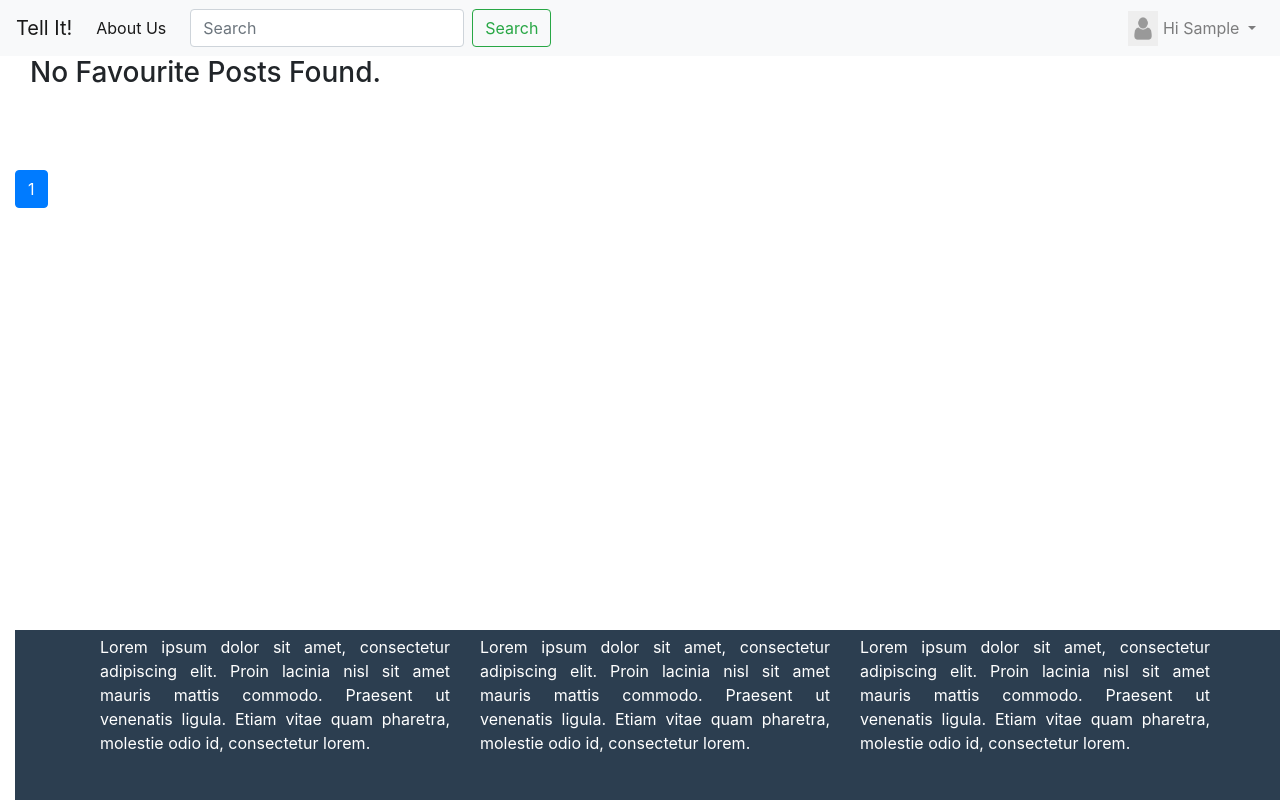
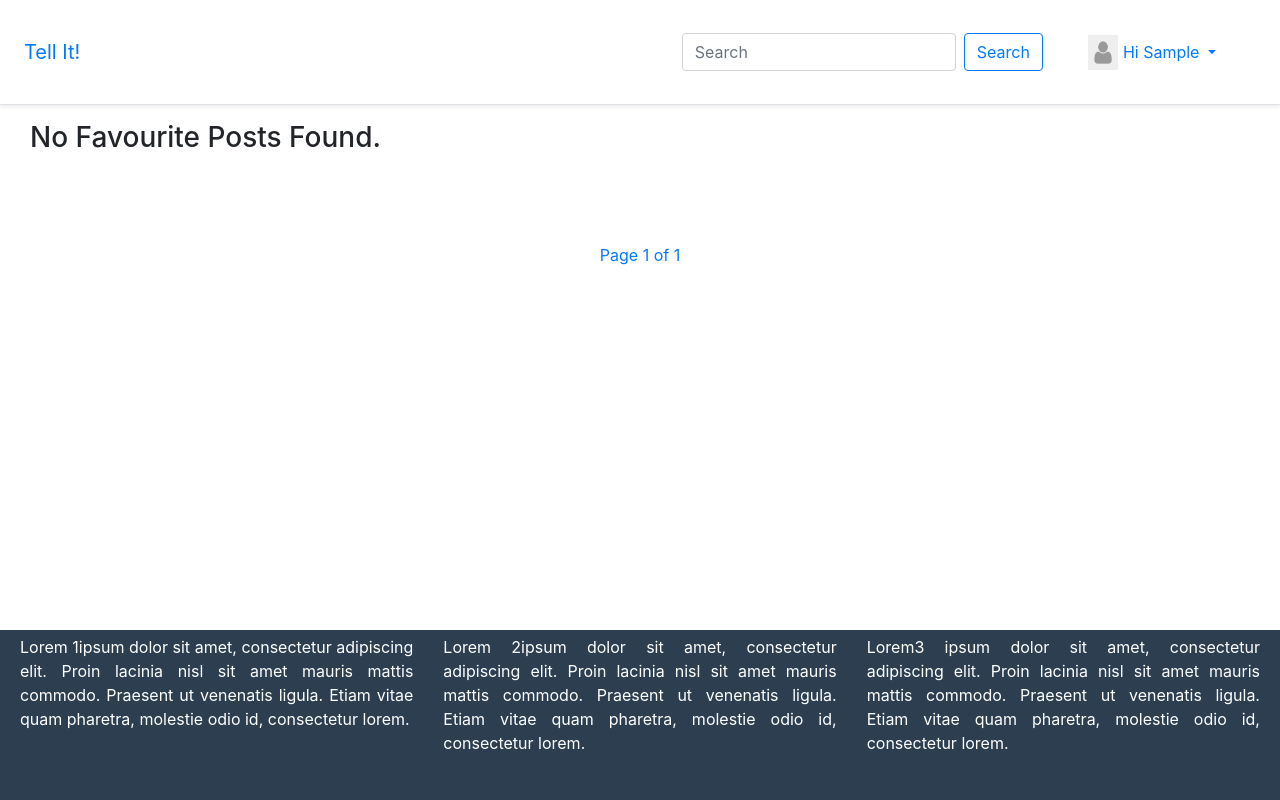
Before and after one commit to midedickson/Tell-It, a Django app: page /favourite_post_list/ in a window 1280 px wide. Run offline with Django 3.2, Linux system fonts and the light colour scheme; the visitor is signed in with stand-in values (Sample User, id 1); data that the repository does not hold is empty; some libraries are stand-ins or nearby versions.

Commit message:
Fixed HomePage Frontend

```diff
--- a/blog/forms.py
+++ b/blog/forms.py
@@ -9,6 +9,7 @@ class PostModelForm(forms.ModelForm):
     class Meta:
         model = Post
         fields = [
+            'cover_photo',
             'title',
             'body',
             'status',
@@ -19,13 +20,14 @@ class PostEditForm(forms.ModelForm):
     class Meta:
         model = Post
         fields = [
+            'cover_photo',
             'title',
             'body',
             'status',
             'restrict_comments',
         ]
 
-ImageFormSet = inlineformset_factory(Post, Image, extra=4, fields=('image',))
+ImageFormSet = inlineformset_factory(Post, Image, extra=3, fields=('image',))
 
 
 class SignUpForm(UserCreationForm):
--- a/blog/models.py
+++ b/blog/models.py
@@ -18,6 +18,7 @@ class Post(models.Model):
     )
 
     title = models.CharField(max_length=100)
+    cover_photo = models.ImageField(upload_to='images/', blank=False, null=False, default='images/download.png')
     created = models.DateTimeField(auto_now_add=True)
     updated = models.DateTimeField(auto_now=True)
     slug = models.SlugField(max_length=120)
@@ -35,6 +36,9 @@ class Post(models.Model):
 
     def __str__(self):
         return self.title
+
+    def snippet(self):
+        return self.body[:100] + "..."
 
     def get_absolute_url(self):
         return reverse("blog:post_detail", kwargs={"pk": self.id, "slug": self.slug})
--- a/blog/templates/blog/pagination.html
+++ b/blog/templates/blog/pagination.html
@@ -1,74 +1,23 @@
 <nav aria-label="Page navigation example" >
-
-        <!-- <ul class="pagination">
-
+    <ul class="pagination justify-content-center">
+        {% if posts.has_previous %}
             <li class="page-item">
-
-                {% if page.has_previous %}
-                <a class="page-link" href="?page={{page.previous_page_number}}">Previous</a>
-
-                {% endif %}
-
+                <a href="?page=1" class="page-link active"> first </a>
             </li>
-
             <li class="page-item">
-
-                <a class="page-link">Page {{page.number}} of {{page.paginator.num_pages}}</a>
-
+                <a href="?page={{ posts.previous_page_number }}" class="page-link active"> &laquo;</a>
             </li>
-
-
+        {% endif %}
+            <li class="page-item mt-2 mr-2 ml-2 text-strong text-primary">
+                Page {{ posts.number }} of {{ posts.paginator.num_pages }}
+            </li>
+        {% if posts.has_next %}
             <li class="page-item">
-
-                {% if page.has_next %}
-                <a class="page-link" href="?page={{page.next_page_number}}">Next</a>
-
-                {% endif %}
-
+                <a href="?page={{ posts.next_page_number }}" class="page-link active">&raquo;</a>
             </li>
-
-
-        </ul>
-      -->
-
-    <!-- <div class="pagination">
-        <span class="step-links">
-        {% if posts.has_previous %}
-            <a href="?page=1">&laquo; first</a>
-            <a href="?page={{ posts.previous_page_number }}">previous</a>
+            <li class="page-item">
+                <a href="?page={{ posts.paginator.num_pages }}" class="page-link">last</a>
+            </li>
         {% endif %}
-            <span class="current">
-            Page {{ posts.number }} of {{ posts.paginator.num_pages }}.
-        </span>
-        {% if posts.has_next %}
-            <a href="?page={{ posts.next_page_number }}">next</a>
-            <a href="?page={{ posts.paginator.num_pages }}">last &raquo;</a>
-        {% endif %}
-        </span>
-    </div> -->
-<ul class="pagination">
-    {% if posts.has_previous %}
-        <li class="page-item">
-            <a href="?page={{ posts.previous_page_number }}" class="page-link">&laquo;</a>
-        </li>
-    {% endif %}
-
-    {% for p in posts.paginator.page_range %}
-        {% if posts.number == p %}
-            <li class="page-item active">
-                <a href="?page={{ p }}" class="page-link">{{ p }}</a>
-            </li>
-        {% else %}
-        <li class="page-item">
-            <a href="?page={{ p }}" class="page-link">{{ p }}</a>
-        </li>
-        {% endif %}
-    {% endfor%}
-
-    {% if posts.has_next %}
-        <li class="page-item">
-            <a href="?page={{ posts.next_page_number }}" class="page-link">&raquo;</a>
-        </li>
-    {% endif %}
-</ul>
-    </nav>
+    </ul>
+</nav>
--- a/blog/templates/blog/register.html
+++ b/blog/templates/blog/register.html
@@ -26,11 +26,11 @@
                   <form method="POST" enctype="multipart/form-data">
                     {% csrf_token %}
                     {{ form | crispy }}
-                    <button type="submit" class="btn btn-success btn-block">Sign Up!</button>
+                    <button type="submit" class="btn btn-primary btn-block">Sign Up!</button>
                   </form>
                   <hr>
                   <div class="text-center">
-                    <small>Already have an account? <a href="{% url 'user_login' %}">Sign Up!</a></small>
+                    <small>Already have an account? <a href="{% url 'user_login' %}">Log In!</a></small>
                     <br>
                     <a class="small" href="{% url 'blog:post_list' %}">Back</a>
                   </div>
--- a/blog/views.py
+++ b/blog/views.py
@@ -23,8 +23,7 @@ from extra_views import CreateWithInlinesView, UpdateWithInlinesView, InlineForm
 class PostList(generic.ListView):
     template_name = 'blog/post_list.html'
     context_object_name = 'posts'
-    paginate_by = 5
-
+    paginate_by = 15
     def get_queryset(self):
         query = self.request.GET.get('q')
         if query:
@@ -35,6 +34,7 @@ class PostList(generic.ListView):
             )
         else:
             return Post.published.all()
+
 
 class PostDetail(FormMixin, DetailView):
     template_name = 'blog/post_detail.html'
@@ -120,15 +120,6 @@ class FavPostList(generic.ListView):
             )
         else:
             return user.favourites.all()
-
-
-def post_favourite_list(request):
-    user = request.user
-    favourite_posts = user.favourites.all()
-    context = {
-        'favourite_posts': favourite_posts
-    }
-    return render(request, 'blog/post_favourite_list.html', context)
 
 def like_post(request):
     post = get_object_or_404(Post, id=request.POST.get('post_id'))
@@ -221,7 +212,7 @@ class PostUpdate(LoginRequiredMixin, generic.UpdateView):
     def get_context_data(self, **kwargs):
         context = super(PostUpdate, self).get_context_data(**kwargs)
         if self.request.POST:
-            context['form'] = PostModelForm(self.request.POST)
+            context['form'] = PostModelForm(self.request.POST, self.request.FILES)
             context['image_form'] = ImageFormSet(self.request.POST, self.request.FILES)
         else:
             context['form'] = PostModelForm(instance=self.object)
--- a/static/blog/style.css
+++ b/static/blog/style.css
@@ -40,3 +40,16 @@ body {
 .footer p{
     text-align: justify;
 }
+
+.posts{
+    height: 250px;
+}
+
+/* nav div a.text-dark{
+    background-color: blue;
+}
+
+nav div a.text-dark:hover{
+    background-color: white;
+    text-decoration-color: blue;
+} */
--- a/templates/base_layout.html
+++ b/templates/base_layout.html
@@ -91,8 +91,8 @@
         <div class="container-fluid">
             {% block content %}
             {% endblock %}
-            {% include 'footer.html' %}
         </div>
+        {% include 'footer.html' %}
     </body>
 
 </html>
--- a/templates/footer.html
+++ b/templates/footer.html
@@ -1,19 +1,19 @@
 <footer class="footer text-white">
-    <div class="container">
+    <div class="container-fluid">
         <div class="row">
-            <div class="col-md-4">
+            <div class="col col-md-4">
                 <p>
-                    Lorem ipsum dolor sit amet, consectetur adipiscing elit. Proin lacinia nisl sit amet mauris mattis commodo. Praesent ut venenatis ligula. Etiam vitae quam pharetra, molestie odio id, consectetur lorem.
+                    Lorem 1ipsum dolor sit amet, consectetur adipiscing elit. Proin lacinia nisl sit amet mauris mattis commodo. Praesent ut venenatis ligula. Etiam vitae quam pharetra, molestie odio id, consectetur lorem.
                 </p>
             </div>
-            <div class="col-md-4">
+            <div class="col col-md-4">
                 <p>
-                    Lorem ipsum dolor sit amet, consectetur adipiscing elit. Proin lacinia nisl sit amet mauris mattis commodo. Praesent ut venenatis ligula. Etiam vitae quam pharetra, molestie odio id, consectetur lorem.
+                    Lorem 2ipsum dolor sit amet, consectetur adipiscing elit. Proin lacinia nisl sit amet mauris mattis commodo. Praesent ut venenatis ligula. Etiam vitae quam pharetra, molestie odio id, consectetur lorem.
                 </p>
             </div>
-            <div class="col-md-4">
+            <div class="col col-md-4">
                 <p>
-                    Lorem ipsum dolor sit amet, consectetur adipiscing elit. Proin lacinia nisl sit amet mauris mattis commodo. Praesent ut venenatis ligula. Etiam vitae quam pharetra, molestie odio id, consectetur lorem.
+                    Lorem3 ipsum dolor sit amet, consectetur adipiscing elit. Proin lacinia nisl sit amet mauris mattis commodo. Praesent ut venenatis ligula. Etiam vitae quam pharetra, molestie odio id, consectetur lorem.
                 </p>
             </div>
         </div>
--- a/templates/navbar.html
+++ b/templates/navbar.html
@@ -1,4 +1,31 @@
-<nav class="navbar sticky-top navbar-expand-lg navbar-light bg-light">
+<div class="d-flex flex-column flex-md-row align-items-center p-3 px-md-4 mb-3 bg-white border-bottom shadow-sm sticky-top">
+    <h5 class="my-0 mr-md-auto font-weight-normal"><a class="navbar-brand" href="{% url 'blog:post_list' %}">Tell It!</a></h5>
+    <form class="form-inline my-2 my-lg-0" action="{% url 'blog:post_list' %}">
+        <input class="form-control mr-sm-2" type="search" placeholder="Search" aria-label="Search" name="q">
+        <button class="btn btn-outline-primary my-2 my-sm-0" type="submit">Search</button>
+    </form>
+    <nav class="my-2 my-md-0 mr-md-0 navbar">
+        {% if request.user.is_authenticated %}
+            <div class="dropdown p-2 text-dark">
+                <a class="nav-link dropdown-toggle" href="#" id="navbarDropdown" role="button" data-toggle="dropdown" aria-haspopup="true" aria-expanded="false">
+                   <img src="{{ request.user.profile.photo.url }}" alt="" class="navbar-img">
+                    <span class="h">Hi {{ request.user|capfirst }}</span>
+                </a>
+                <div class="dropdown-menu" aria-labelledby="navbarDropdown">
+                    <a class="dropdown-item" href="{% url 'blog:user_profile' %}">My Profile <i class="fas fa-address-card"></i></a>
+                    <a class="dropdown-item" href="{% url 'blog:post_create' %}">New Post <i class="fas fa-plus"></i></a>
+                    <a class="dropdown-item" href="{% url 'blog:favourite_post_list' %}">Favourite Posts <i class="far fa-star"></i></a>
+                    <a class="dropdown-item" href="{% url 'user_logout' %}">Logout <i class="fas fa-sign-out-alt"></i></a>
+                </div>
+            </div>
+        {% else %}
+            <div class="navbar-nav"><a href="{% url 'blog:user_register' %}" style="text-decoration: none" class="p-2 text-dark btn-outline-primary">Register <i class="fas fa-user-plus"></i></a></div>
+            <div class="navbar-nav"><a href="{% url 'user_login' %}" style="text-decoration: none" class="p-2 text-dark btn-outline-primary">Login <i class="fas fa-sign-in-alt"></i></a></div>
+        {% endif %}
+    </nav>
+  </div>
+
+<!-- <nav class="navbar mynavbar sticky-top navbar-expand-lg navbar-light bg-light container">
     <a class="navbar-brand" href="{% url 'blog:post_list' %}">Tell It!</a>
     <button class="navbar-toggler" type="button" data-toggle="collapse" data-target="#navbarNavAltMarkup" aria-controls="navbarNavAltMarkup" aria-expanded="false" aria-label="Toggle navigation">
         <span class="navbar-toggler-icon"></span>
@@ -9,7 +36,6 @@
         <a class="nav-item nav-link" href="#"></a>
 
 
-        <!--  -->
         <form class="form-inline my-2 my-lg-0" action="{% url 'blog:post_list' %}">
             <input class="form-control mr-sm-2" type="search" placeholder="Search" aria-label="Search" name="q">
             <button class="btn btn-outline-success my-2 my-sm-0" type="submit">Search</button>
@@ -37,4 +63,4 @@
             {% endif %}
         </div>
     </div>
-</nav>
+</nav> -->
```
Also changed, not shown: blog/templates/blog/post_list.html (+32 -18 lines), blog/migrations/0019_post_cover_photo.py (added), blog/migrations/0020_auto_20200507_2345.py (added), media/images/cbdgig_yTrrutH.jpg (added), media/images/djangoblog1.jpeg (added), media/images/djangoblog3.jpeg (added), media/images/download.png (added), media/images/uat1.jpeg (added), 1 other file.
